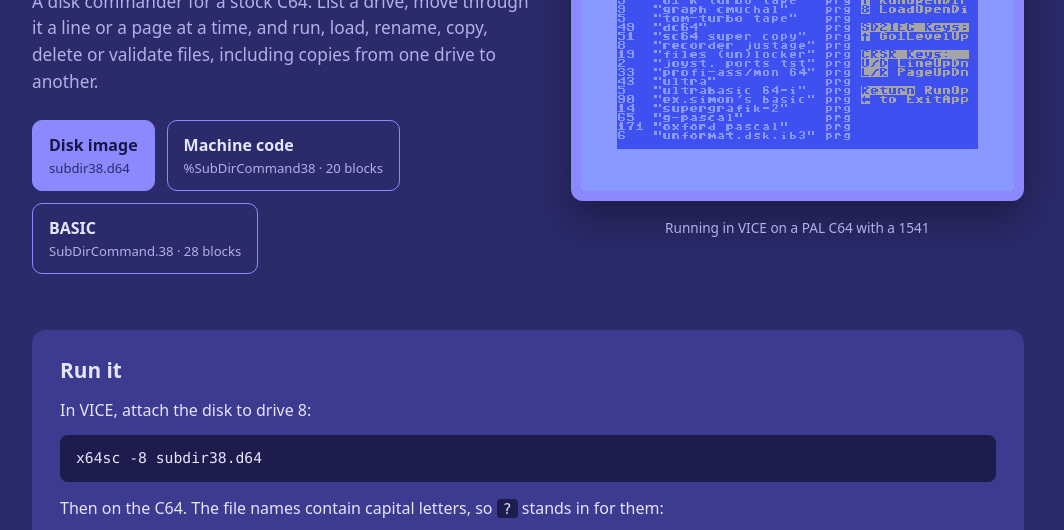
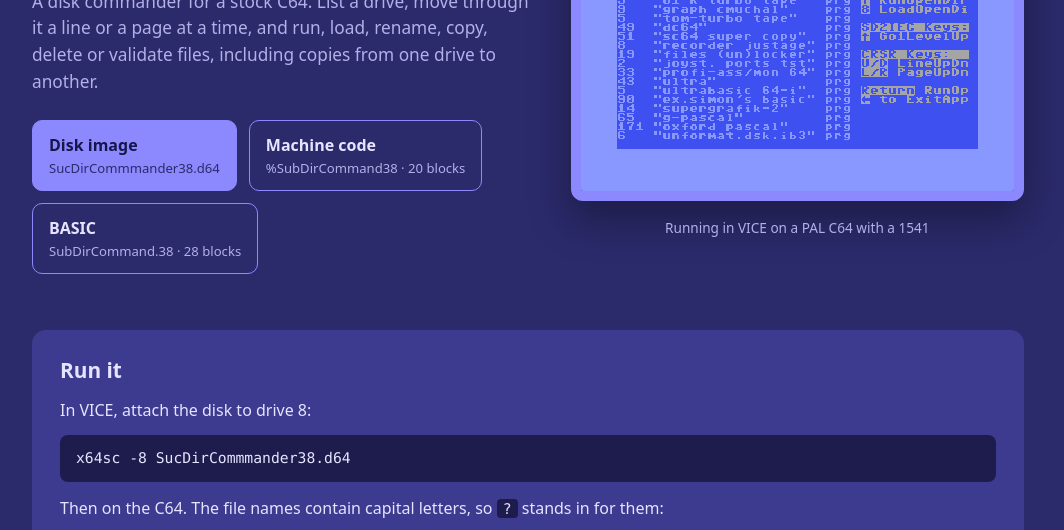
Before and after one commit to babulic/SubDirCommander38, a website built with Vite: page web/index.html in a window 1280 px wide. Shown: the part 210-740 px from the top of the page, without its empty margins (112-1176 px from the left). Built offline with nearby package versions, Linux system fonts and the light colour scheme.

Commit message:
Name the downloadable disk SucDirCommmander38.d64.
Co-authored-by: Cursor <cursoragent@cursor.com>

```diff
--- a/web/index.html
+++ b/web/index.html
@@ -27,8 +27,8 @@
             from one drive to another.
           </p>
           <div class="downloads">
-            <a class="btn primary" href="files/subdir38.d64" download="subdir38.d64">
-              Disk image <span>subdir38.d64</span>
+            <a class="btn primary" href="files/SucDirCommmander38.d64" download="SucDirCommmander38.d64">
+              Disk image <span>SucDirCommmander38.d64</span>
             </a>
             <a class="btn" href="files/SubDirCommand38-ml.prg" download="%SubDirCommand38.prg">
               Machine code <span>%SubDirCommand38 · 20 blocks</span>
@@ -48,7 +48,7 @@
       <section>
         <h2>Run it</h2>
         <p>In VICE, attach the disk to drive 8:</p>
-        <pre><code>x64sc -8 subdir38.d64</code></pre>
+        <pre><code>x64sc -8 SucDirCommmander38.d64</code></pre>
         <p>Then on the C64. The file names contain capital letters, so <code>?</code> stands in for them:</p>
         <pre><code>LOAD"%*",8
 RUN</code></pre>
```
Also changed, not shown: 2 other files.
